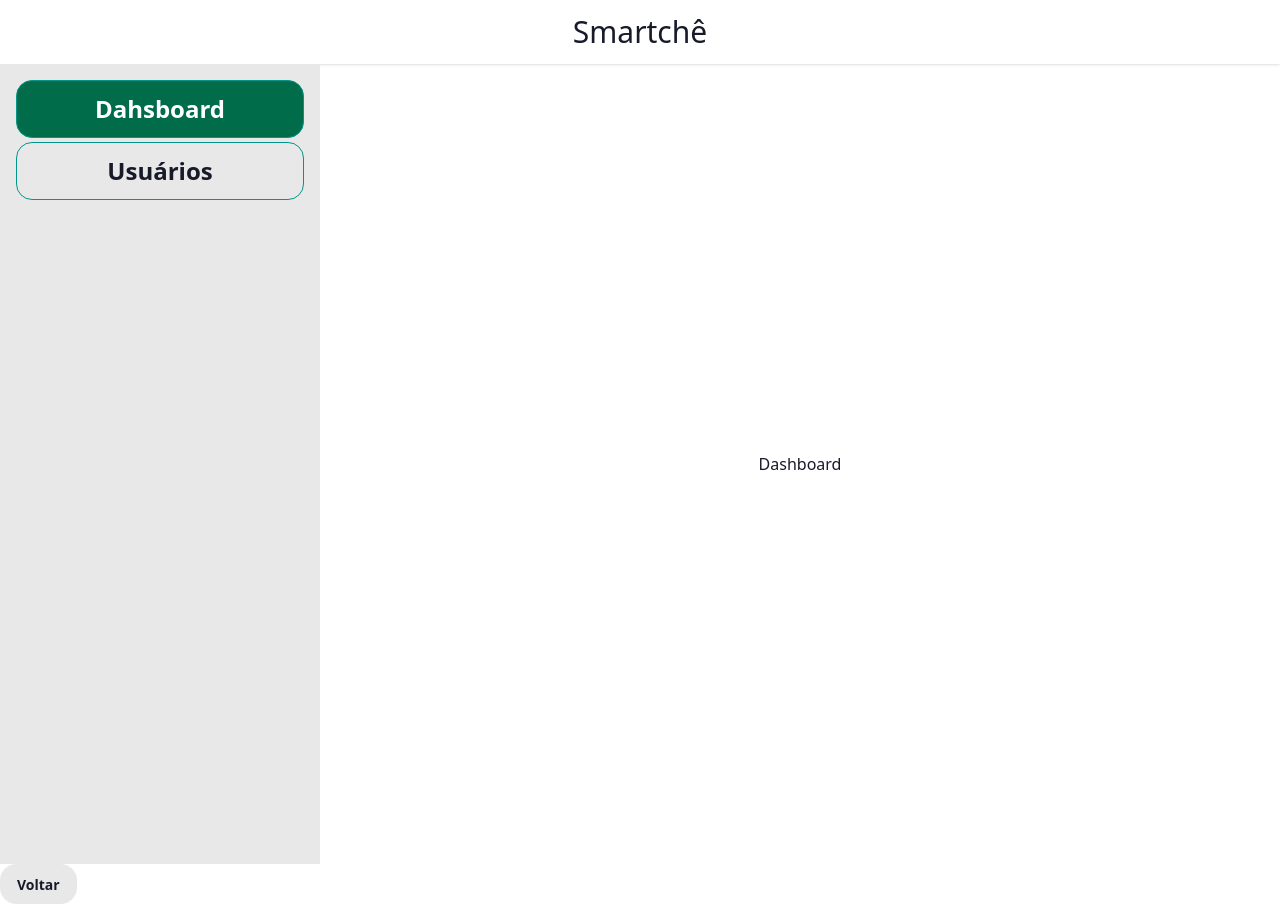
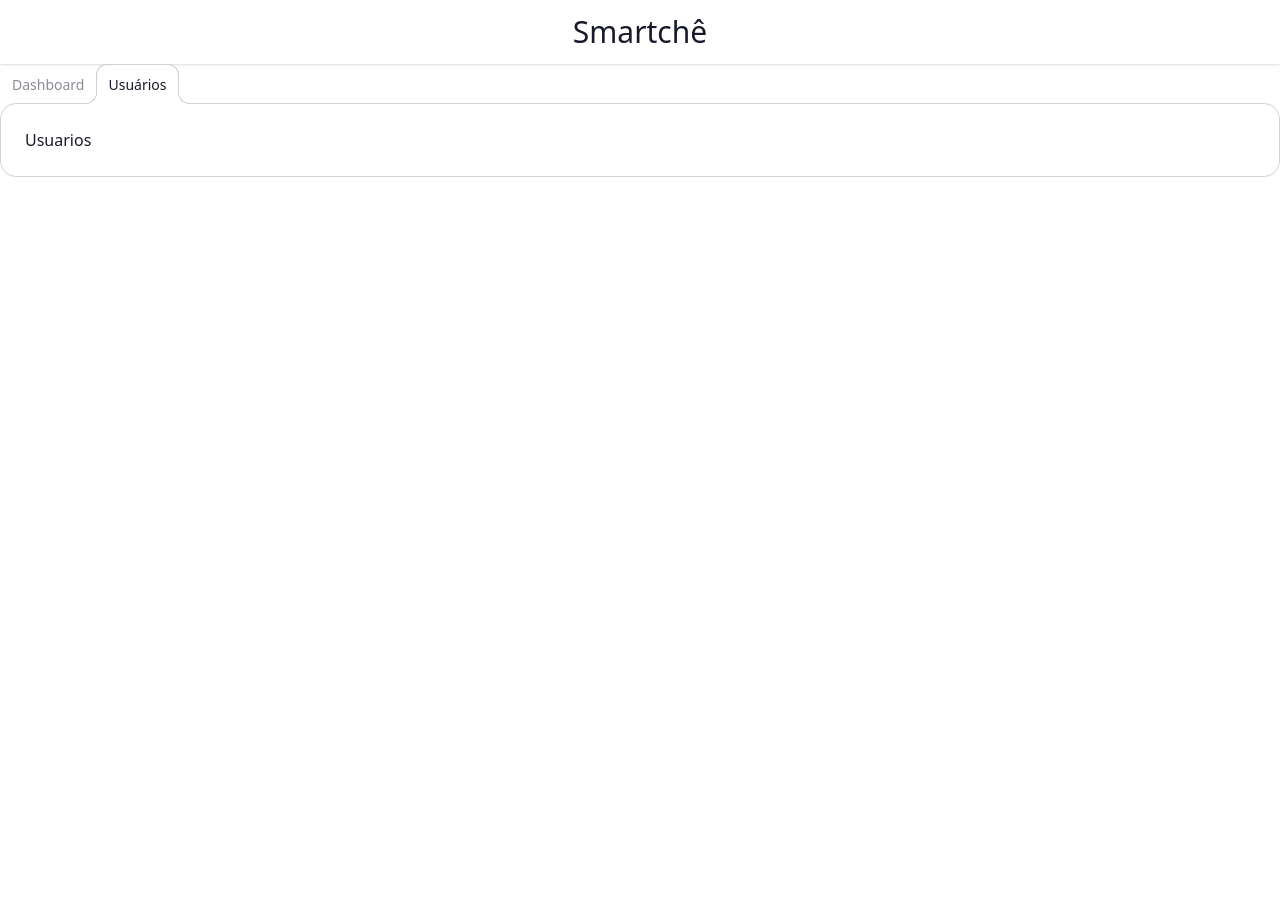
Before and after one commit to ArthurGausmann/Smartche, a React (Vite) app: page /login/dashboard in a window 1280 px wide. After the commit the page ends 800 px from the top, so only its background shows below. Built offline with nearby package versions, Linux system fonts and the light colour scheme.

Commit message:
Correções, refatoração sidebar para navbar

```diff
--- /dev/null
+++ b/src/Components/Navbar.jsx
@@ -0,0 +1,18 @@
+import Dashboard from './Dashboard'
+import Usuarios from './Usuarios';
+
+function Sidebar() {
+    return (
+    <>
+    <div className="tabs tabs-lift">
+        <input type="radio" name="my_tabs_3" className="tab" aria-label="Dashboard" />
+        <div className="tab-content bg-base-100 border-base-300 p-6"><Dashboard/></div>
+
+        <input type="radio" name="my_tabs_3" className="tab" aria-label="Usuários" defaultChecked />
+        <div className="tab-content bg-base-100 border-base-300 p-6"><Usuarios/></div>
+    </div>
+    </>
+    )
+}
+
+export default Sidebar
--- a/src/Components/Sidebar.jsx
+++ /dev/null
@@ -1,35 +0,0 @@
-import Dashboard from '../Components/Dashboard'
-import Usuarios from './Usuarios';
-import { Link, useLocation } from 'react-router-dom'
-
-function Sidebar() {
-    const location = useLocation();
-
-    const dashboard = location.pathname === '/login/dashboard';
-
-    return (
-    <>
-    <div className="drawer lg:drawer-open">
-        <input id="my-drawer-3" type="checkbox" className="drawer-toggle" />
-        <div className="drawer-content flex flex-col items-center justify-center">
-            {/* Page content here */}
-            {dashboard && (<Dashboard/>)}
-            {!dashboard && (<Usuarios/>)}
-            <label htmlFor="my-drawer-3" className="btn drawer-button lg:hidden">
-                Open drawer
-            </label>
-        </div>
-        <div className="drawer-side">
-            <label htmlFor="my-drawer-3" aria-label="close sidebar" className="drawer-overlay"></label>
-            <ul className="menu bg-base-200 min-h-full w-80 p-4">
-                {/* Sidebar content here */}
-                <Link to='/login/dashboard'><li><button className='btn btn-primary btn-active w-full text-2xl border-accent py-7 mb-1'>Dahsboard</button></li></Link>
-                <Link to='/login/usuarios'><li><button className='btn w-full text-2xl border-accent py-7 mb-1'>Usuários</button></li></Link>
-            </ul>
-        </div>
-    </div>
-    </>
-    )
-}
-
-export default Sidebar
--- a/src/Pages/DashboardPage.jsx
+++ b/src/Pages/DashboardPage.jsx
@@ -1,5 +1,5 @@
 import Header from "../Components/Header"
-import Sidebar from "../Components/Sidebar"
+import Sidebar from "../Components/Navbar"
 import { Link } from 'react-router-dom'
 
 function DashboardPage() {
@@ -7,7 +7,6 @@ function DashboardPage() {
     <>
     <Header/>
     <Sidebar/>
-    <Link to='/'><button className="btn">Voltar</button></Link>
     </>
     )
 }
--- a/src/Pages/LandingPage.jsx
+++ b/src/Pages/LandingPage.jsx
@@ -18,9 +18,9 @@ function LandingPage () {
                         Provident cupiditate voluptatem et in. Quaerat fugiat ut assumenda excepturi exercitationem
                         quasi. In deleniti eaque aut repudiandae et a id nisi.
                     </p>
-                    <div className="border-2">
-                        <Link to="/sobre"><button className="btn btn-primary btn-lg px-7 mx-5">Sobre</button></Link>
-                        <Link to="/servicos"><button className="btn btn-primary btn-lg px-7 mx-5">Serviços</button></Link>
+                    <div className="flex justify-center space-x-8">
+                        <Link to="/sobre"><button className="btn btn-primary btn-lg px-7">Sobre</button></Link>
+                        <Link to="/servicos"><button className="btn btn-primary btn-lg px-7">Serviços</button></Link>
                     </div>
                 </div>
                 <div>
--- a/src/Pages/Servicos.jsx
+++ b/src/Pages/Servicos.jsx
@@ -1,5 +1,6 @@
 import Header from '../Components/Header'
 import dashboardExemplo from "../assets/dashboard_armadilha.png";
+import { Link } from 'react-router-dom'
 
 
 function Servicos() {
@@ -7,6 +8,7 @@ function Servicos() {
     <>
     <Header/>
     <div className="min-h-screen bg-base-200">
+        <Link to='/'><button className="btn btn-active m-2 lg:hidden">Voltar</button></Link>
         <div className="hero bg-base-200 min-h-auto">
             <div className="hero-content flex-col lg:flex-row my-10 lg:my-20">
                 <img
```
